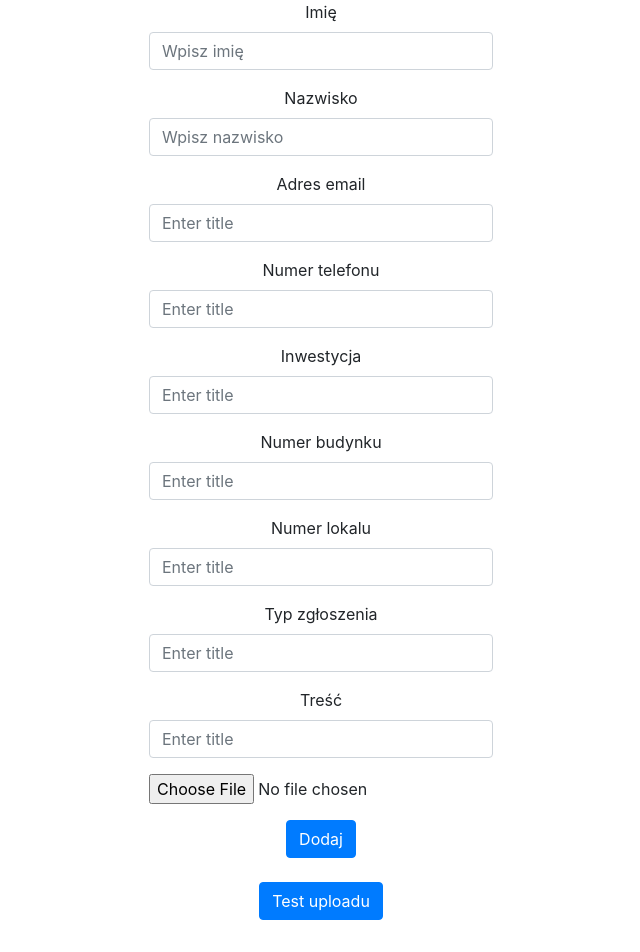
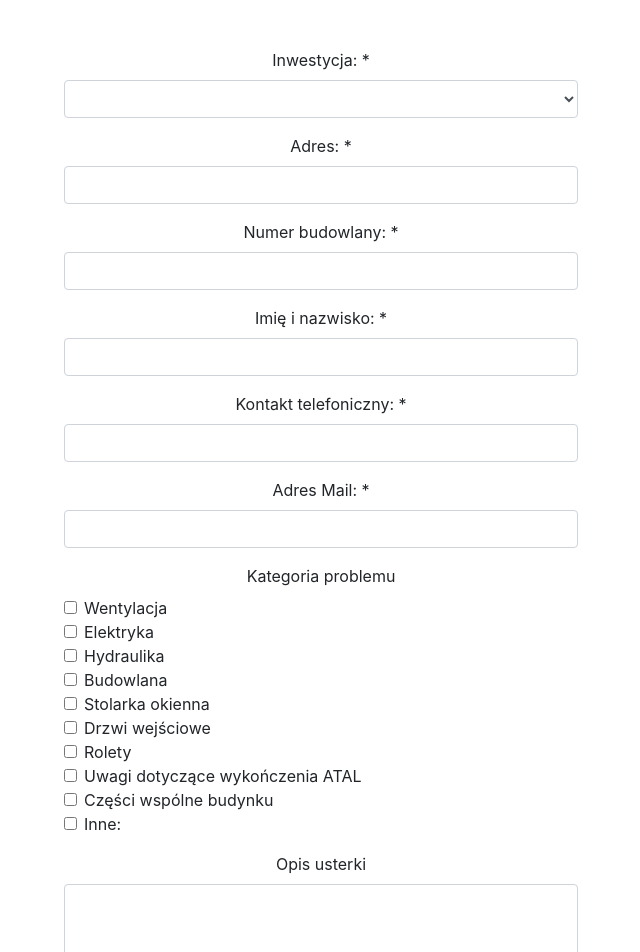
Before and after one commit to ttzv-training-repos/react-gsheet-form, a React (Create React App) app: page / in a window 1280 px wide. Shown: the top 952 px of the page, without its empty margins (319-959 px from the left). Before the commit the page ends 920 px from the top, so only its background shows below. Built offline with nearby package versions, Linux system fonts and the light colour scheme.

Commit message:
Adjust form and params to final version

```diff
--- a/src/Newfault.js
+++ b/src/Newfault.js
@@ -1,24 +1,24 @@
 import React, { Component } from 'react';
-import Button from "react-bootstrap/Button"
 import axios from 'axios';
 import {app} from './Fire';
+import Form from 'react-bootstrap/Form'
+import Button from 'react-bootstrap/Button'
+import Card from 'react-bootstrap/Card'
 
 export class Newfault extends Component {
 
   constructor(props){
     super(props);
     this.state = {
-      firstname:'',
+      project:'',
+      address:'',
+      projectno:'',
+      fullname:'',
+      phone:'',
       email:'',
-      lastname:'',
-      phone:'',
-      project:'',
-      building:'',
-      apartment:'',
-      sort:'',
-      tresc:'',
-      sent: '',
-      error:'',
+      issues:[],
+      issueDesc:'',
+      customerDate:'',
       file: null
     };
     this.onFormSubmit = this.onFormSubmit.bind(this);
@@ -39,7 +39,7 @@ export class Newfault extends Component {
     console.log(this.state.error);
     console.log(this.state.sent);
     const scriptUrl = 'https://script.google.com/macros/s/AKfycbwNufQV-ndHHeFmduWB0fufFp73MhQr2bsn1F9IP1OVNc997feONoDiRQ/exec';
-    const url = `${scriptUrl}?callback=ctrlq&name=${this.state.firstname}&email=${this.state.email}&file=${fileurl}&lastname=${this.state.lastname}&phone=${this.state.phone}&building=${this.state.building}&apartment=${this.state.apartment}&sort=${this.state.sort}&tresc=${this.state.tresc}&project=${this.state.project}`;
+    const url = `${scriptUrl}?callback=ctrlq&project=${this.state.project}&address=${this.state.address}&projectno=${this.state.projectno}&fullname=${this.state.fullname}&phone=${this.state.phone}&email=${this.state.email}&issues=${this.state.issues}&issueDesc=${this.state.issueDesc}&customerDate=${this.state.customerDate}&file=${fileurl}`;
     fetch(url, {mode: 'no-cors'}).then(
       () => { this.setState({ sent: true }); },
       () => { this.setState({ error: true }); }
@@ -75,77 +75,125 @@ export class Newfault extends Component {
     )
     axios.post('my-domain.com/file-upload', formData)
   }
+  checkboxHandler = (e) => {
+    let value = e.target.value;
+    let issues = this.state.issues;
+    if(issues.includes(value)){
+      issues.splice(issues.indexOf(value), 1);
+    } else {
+      issues.push(value);
+    }
+    console.log(this.state.issues);
+  }
 
-  debug = () => {
-    console.log("Debug", this.state)
-    const fd = new FormData();
-    fd.append('image', this.state.file, this.state.file.name);
-    axios.post("https://script.google.com/macros/s/AKfycbwNufQV-ndHHeFmduWB0fufFp73MhQr2bsn1F9IP1OVNc997feONoDiRQ/exec", fd)
-    .then(r => console.log("file upload successful"));
-  }
   render() {
-      //wyśietlanie listy projektów
       return (
-        <div className="container">
-          <div className="row justify-content-md-center">
-        <form  onSubmit={ this.onFormSubmit } className="form">
-        <div className="form-group">
-         <label htmlFor="title">Imię</label>
-         <input type="textarea"  value={this.state.firstname}  name="firstname" onChange={this.handleChange.bind(this)} className="form-control" placeholder="Wpisz imię" />
+        <div className="container w-50">
+          <div className="p-5">
+            <Form onSubmit={this.onFormSubmit}>
+              <Form.Group>
+                <Form.Label>Inwestycja: *</Form.Label>
+                <Form.Control as="select" size="md" name="project" onChange={this.handleChange.bind(this)}>
+                  <option></option>
+                  <option>Nowy Targówek etap I</option>
+                  <option>Nowy Targówek etap II</option>
+                  <option>Nowy Targówek etap III</option>
+                  <option>Nowe Bemowo</option>
+                  <option>Wilanów etap I</option>
+                  <option>Wilanów etap II</option>
+                  <option>Wilanów etap III</option>
+                  <option>Marina I</option>
+                  <option>Marina II</option>
+                  <option>Marina III</option>
+                  <option>Marina IV</option>
+                  <option>Nowy Targówek etap IV</option>
+                  <option>Nowy Targówek Lokale Inwestycyjne</option>
+                  <option>Osiedle Warszawa</option>
+                </Form.Control>
+              </Form.Group>
 
-        </div>
-        <div className="form-group">
-         <label htmlFor="title">Nazwisko</label>
-         <input type="textarea"  value={this.state.lastname}  name="lastname" onChange={this.handleChange.bind(this)} className="form-control" placeholder="Wpisz nazwisko" />
+              <Form.Group>
+                <Form.Label>Adres: *</Form.Label>
+                <Form.Control type="text" name="address" onChange={this.handleChange.bind(this)}></Form.Control>
+              </Form.Group>
 
-        </div>
-        <div className="form-group">
-         <label htmlFor="title">Adres email</label>
-         <input type="textarea"  value={this.state.email}  name="email" onChange={this.handleChange.bind(this)} className="form-control" placeholder="Enter title" />
+              <Form.Group>
+                <Form.Label>Numer budowlany: *</Form.Label>
+                <Form.Control type="text" name="projectno" onChange={this.handleChange.bind(this)}></Form.Control>
+              </Form.Group>
 
-        </div>
-        <div className="form-group">
-         <label htmlFor="title">Numer telefonu</label>
-         <input type="textarea"  value={this.state.phone}  name="phone" onChange={this.handleChange.bind(this)} className="form-control" placeholder="Enter title" />
+              <Form.Group>
+                <Form.Label>Imię i nazwisko: *</Form.Label>
+                <Form.Control type="text" name="fullname" onChange={this.handleChange.bind(this)}></Form.Control>
+              </Form.Group>
 
-        </div>
-        <div className="form-group">
-         <label htmlFor="title">Inwestycja</label>
-         <input type="textarea"  value={this.state.project}  name="project" onChange={this.handleChange.bind(this)} className="form-control" placeholder="Enter title" />
+              <Form.Group>
+                <Form.Label>Kontakt telefoniczny: *</Form.Label>
+                <Form.Control type="text" name="phone" onChange={this.handleChange.bind(this)}></Form.Control>
+              </Form.Group>
 
-        </div>
-        <div className="form-group">
-         <label htmlFor="title">Numer budynku</label>
-         <input type="textarea"  value={this.state.building}  name="building" onChange={this.handleChange.bind(this)} className="form-control" placeholder="Enter title" />
+              <Form.Group>
+                <Form.Label>Adres Mail: *</Form.Label>
+                <Form.Control type="email" name="email" onChange={this.handleChange.bind(this)}></Form.Control>
+              </Form.Group>
 
-        </div>
-        <div className="form-group">
-         <label htmlFor="title">Numer lokalu</label>
-         <input type="textarea"  value={this.state.apartment}  name="apartment" onChange={this.handleChange.bind(this)} className="form-control" placeholder="Enter title" />
+              <Form.Group>
+                <Form.Label>Kategoria problemu</Form.Label>
+                <Form.Check className="d-flex justify-content-start" onChange={this.checkboxHandler} label="Wentylacja" name="issueCategory" value="Wentylacja"></Form.Check>
+                <Form.Check className="d-flex justify-content-start" onChange={this.checkboxHandler} label="Elektryka" name="issueCategory" value="Elektryka"></Form.Check>
+                <Form.Check className="d-flex justify-content-start" onChange={this.checkboxHandler} label="Hydraulika" name="issueCategory" value="Hydraulika"></Form.Check>
+                <Form.Check className="d-flex justify-content-start" onChange={this.checkboxHandler} label="Budowlana" name="issueCategory" value="Budowlana"></Form.Check>
+                <Form.Check className="d-flex justify-content-start" onChange={this.checkboxHandler} label="Stolarka okienna" name="issueCategory" value="Stolarka okienna"></Form.Check>
+                <Form.Check className="d-flex justify-content-start" onChange={this.checkboxHandler} label="Drzwi wejściowe" name="issueCategory" value="Drzwi wejściowe"></Form.Check>
+                <Form.Check className="d-flex justify-content-start" onChange={this.checkboxHandler} label="Rolety" name="issueCategory" value="Rolety"></Form.Check>
+                <Form.Check className="d-flex justify-content-start" onChange={this.checkboxHandler} label="Uwagi dotyczące wykończenia ATAL" name="issueCategory" value="Uwagi"></Form.Check>
+                <Form.Check className="d-flex justify-content-start" onChange={this.checkboxHandler} label="Części wspólne budynku" name="issueCategory" value="Części wspólne budynku"></Form.Check>
+                <Form.Check className="d-flex justify-content-start" onChange={this.checkboxHandler} label="Inne:" name="issueCategory" value=""></Form.Check>
+              </Form.Group>
 
-        </div>
-        <div className="form-group">
-         <label htmlFor="title">Typ zgłoszenia</label>
-         <input type="textarea"  value={this.state.sort}  name="sort" onChange={this.handleChange.bind(this)} className="form-control" placeholder="Enter title" />
+              <Form.Group>
+                <Form.Label>Opis usterki</Form.Label>
+                <Form.Control as="textarea" rows={5} name="issueDesc" onChange={this.handleChange.bind(this)}></Form.Control>
+              </Form.Group>
 
-        </div>
-        <div className="form-group">
-         <label htmlFor="title">Treść</label>
-         <input type="textarea"  value={this.state.tresc}  name="tresc" onChange={this.handleChange.bind(this)} className="form-control" placeholder="Enter title" />
+              <Form.Group>
+                <Form.Label>Data odbioru lokalu</Form.Label>
+                <Form.Control type="date" name="customerDate" onChange={this.handleChange.bind(this)}></Form.Control>
+              </Form.Group>
 
-        </div>
+              <Form.Group>
+                <Form.Label>Dodaj plik</Form.Label>
+                <Form.Control type="file" name="file" onChange={this.handleChange.bind(this)}></Form.Control>
+              </Form.Group>
 
-         <div className="form-group">
-
-        <input type="file" name="file" onChange={this.fileChangedHandler} />
-        </div>
-        <button type="submit" className="btn btn-primary">Dodaj</button>
+              <Card className="mb-1">
+                <Card.Body>
+                  <Card.Title>Informacje</Card.Title>
+                  <Card.Text className="">
+                    Deweloper informuje, że :
                     <br></br>
                     <br></br>
+                    - Przed dokonaniem naprawy gwarancyjnej lokator będzie zobligowany udostępnić lokal Inwestorowi/Wykonawcy (w godzinach: 8:00 - 16:00 od poniedziałku do piątku) celem przeprowadzenia wizji lokalnej mającej na celu stwierdzenia zasadności zgłoszenia, określenia technologii i zakwalifikowania do prac gwarancyjnych. W przypadku uniemożliwienia Inwestorowi/Wykonawcy dostępu do lokalu zachodzą okoliczności zwolnienia z odpowiedzialności z tytułu usunięcia wady/ usterki, której dotyczyło zgłoszenie.
+                    <br></br>
+                    <br></br>
+                    - W przypadku gdy Lokator usunie wadę/usterkę we własnym zakresie, bez jej odpowiedniego, zgłoszenia Zarządcy i Inwestorowi w żadnym wypadku Inwestor nie będzie odpowiedzialny za pokrycie kosztów usunięcia takiej wady.
+                    <br></br>
+                    <br></br>
+                    - W przypadku stwierdzenia nieuzasadnionego wezwania do usunięcia usterki, której przyczyna nie będzie leżała po stronie dewelopera (np. przez nieprzestrzeganie instrukcji użytkowania), deweloper zastrzega sobie prawo (na żądanie firmy wezwanej do usunięcia usterki) do obciążenia właściciela mieszkania kosztami nieuzasadnionego wezwania.
+                    <br></br>
+                    <br></br>
+                    - Wszelkie uszkodzenia zgłaszać od razu, a nie jak doprowadzą do dalszej degradacji elementu budynku, instalacji, mieszkania. W przeciwnym wypadku następuje utrata rękojmi. Zapoznałem/łam się z warunkami dotyczącymi wysłania zgłoszenia.
+                  </Card.Text>
+                  <Form.Group>
+                    <Form.Check label="Potwierdzam zapoznanie się z informacją dotyczącą zgłoszenia. *" name="confirmTerms" onChange={this.handleChange.bind(this)}></Form.Check>
+                  </Form.Group>
+                </Card.Body>
+              </Card>
 
-        <Button onClick={this.debug}>Test uploadu</Button>
-
-   </form>
+              <Button variant="primary" type="submit">
+                Wyślij zgłoszenie
+              </Button>
+            </Form>
           </div>
         </div>
 
```
Lines whose indentation alone changed are shown as unchanged.
